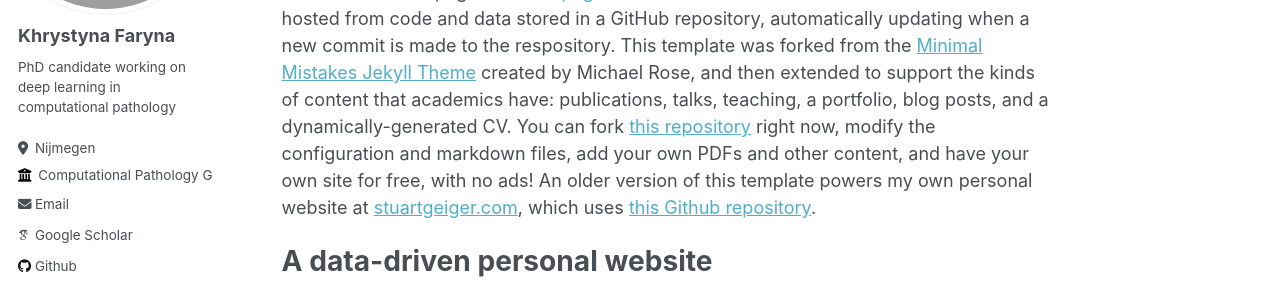
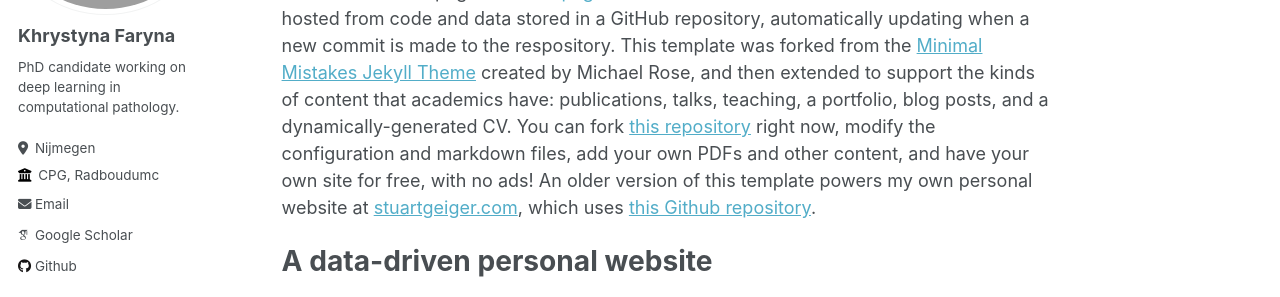
Before and after one commit to KhrystynaFaryna/khrystynafaryna.github.io, a Jekyll site: the page built from _pages/about.md, in a window 1280 px wide. Shown: the part 225-522 px from the top of the page. Built offline with Jekyll 4.4.1, drawn with Linux system fonts in a browser that asks for light colours; some web fonts are replaced.

Commit message:
Update _config.yml

```diff
--- a/_config.yml
+++ b/_config.yml
@@ -24,9 +24,9 @@ author:
   avatar           : "profile.png"
   name             : "Khrystyna Faryna"
   pronouns         : # example: "she/her"
-  bio              : "PhD candidate working on deep learning in computational pathology"
+  bio              : "PhD candidate working on deep learning in computational pathology."
   location         : "Nijmegen"
-  employer         : "Computational Pathology Group, Radboudumc"
+  employer         : "CPG, Radboudumc"
   uri              : # URL
   email            : "khrystyna.faryna@gmail.com"
 
```
